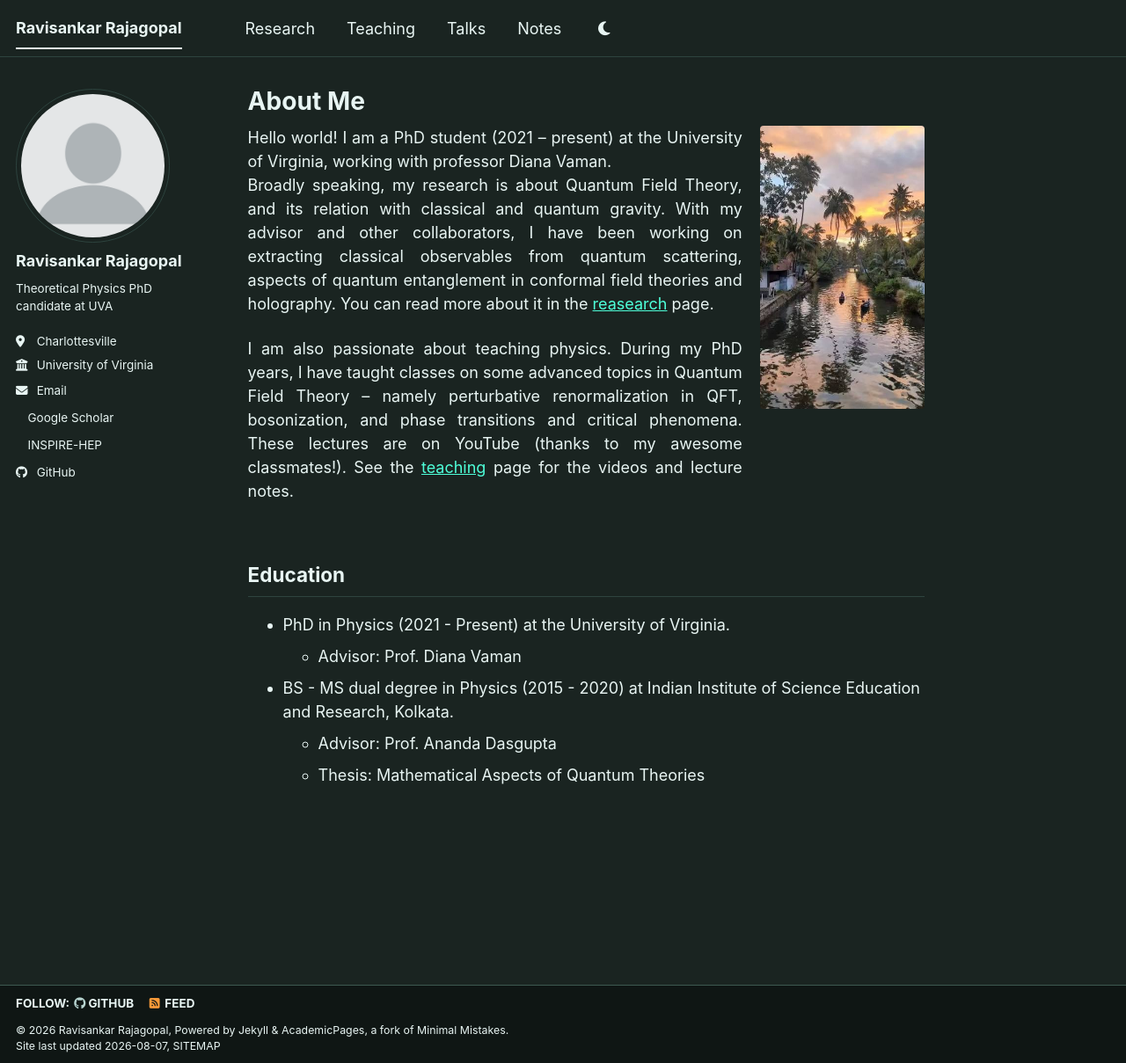
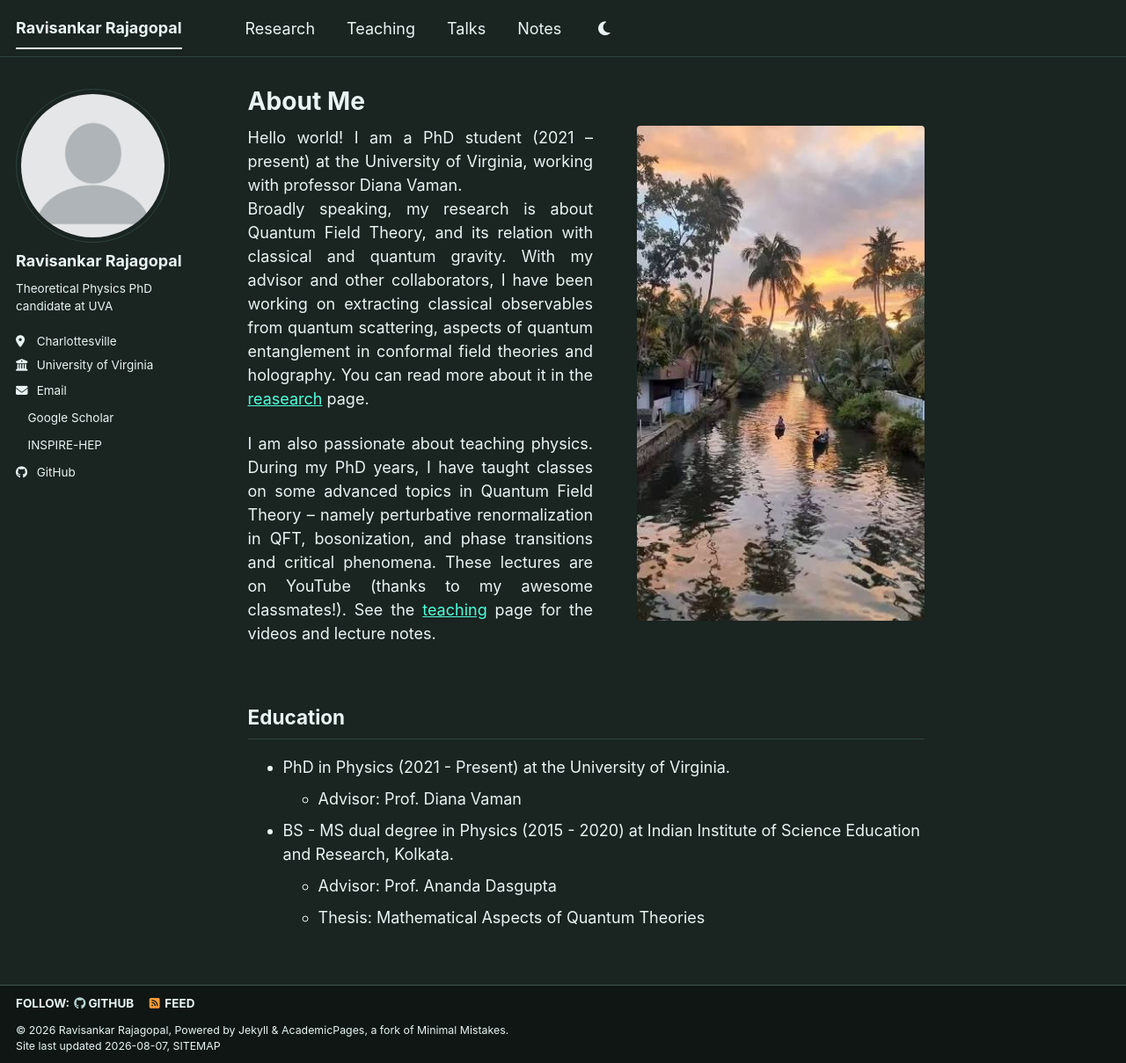
Before and after one commit to ravisankar712/ravisankar712.github.io, a Jekyll site: the page built from _pages/about.html, in a window 1280 px wide and 1209 px high. Shown: the whole window at 88% size. Built offline with Jekyll 4.4.1, drawn with Linux system fonts in a browser that asks for light colours; a style sheet for code colours, icons or effects is not loaded.

Commit message:
Update about.html

```diff
--- a/_pages/about.html
+++ b/_pages/about.html
@@ -7,7 +7,7 @@ redirect_from:
   - /about.html
 ---
 
-<div style="display: grid; grid-template-columns: 3fr 1fr; gap: 20px;">
+<div style="display: grid; grid-template-columns: 3fr 2.5fr; gap: 50px;">
 
   <div style="text-align: justify;">
 
```
